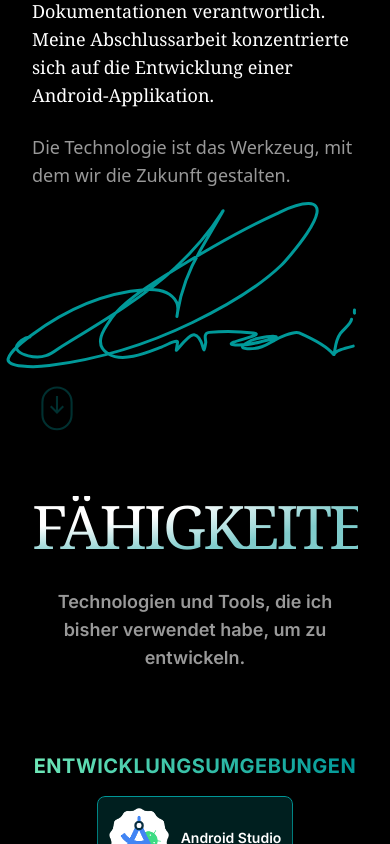
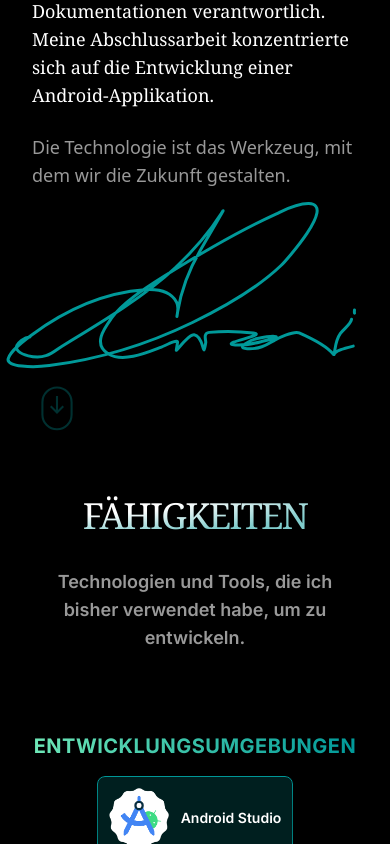
Before and after one commit to AAChizari/aacPortfolio, a Next.js app: page / in a window 390 px wide. Shown: the part 1156-2000 px from the top of the page. Built offline with nearby package versions, Linux system fonts and the light colour scheme.

Commit message:
fehler behoben wegen zu großer schrift

```diff
--- a/src/sections/sectionsAbout/Hero.tsx
+++ b/src/sections/sectionsAbout/Hero.tsx
@@ -206,7 +206,7 @@ export const AboutPage = () => {
                 }}
               >
                 <div>
-                  <h1 className="text-center font-serif text-6xl md:text-6xl md:leading-none tracking-tighter bg-white bg-[radial-gradient(100%_100%_at_top_left,white,white,rgba(0,153,153,0.5))] text-transparent bg-clip-text">
+                  <h1 className="text-center font-serif text-4xl md:text-6xl md:leading-none tracking-tighter bg-white bg-[radial-gradient(100%_100%_at_top_left,white,white,rgba(0,153,153,0.5))] text-transparent bg-clip-text">
                     FÄHIGKEITEN
                   </h1>
                   <Text
@@ -302,7 +302,7 @@ export const AboutPage = () => {
                 }}
               >
                 <div>
-                  <h1 className="text-center font-serif text-6xl md:text-6xl md:leading-none tracking-tighter bg-white bg-[radial-gradient(100%_100%_at_top_left,white,white,rgba(0,153,153,0.5))] text-transparent bg-clip-text">
+                  <h1 className="text-center font-serif text-4xl md:text-6xl md:leading-none tracking-tighter bg-white bg-[radial-gradient(100%_100%_at_top_left,white,white,rgba(0,153,153,0.5))] text-transparent bg-clip-text">
                     LAUFBAHN
                   </h1>
                 </div>
```
